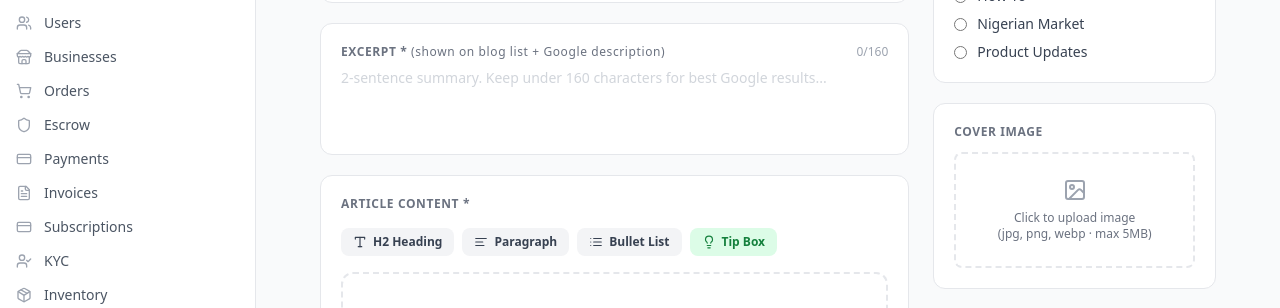
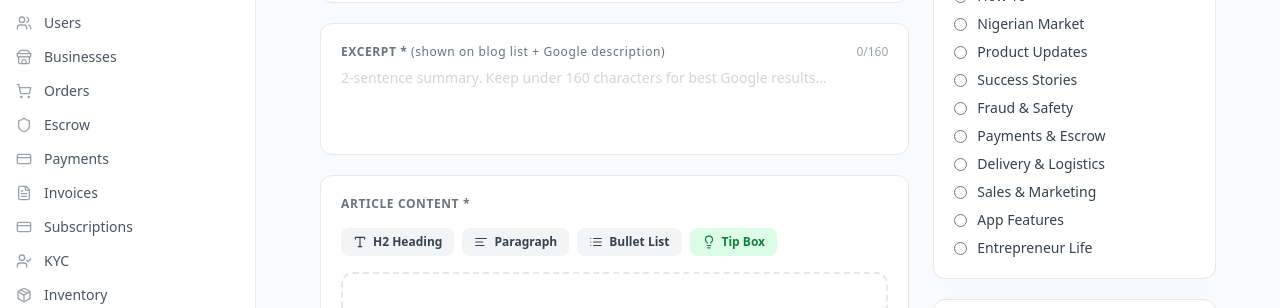
Before and after one commit to TradiChatter-Labs/tradichatter-admin, a Next.js app: page /blog-post-editor in a window 1280 px wide. Shown: the part 264-572 px from the top of the page. Built offline with nearby package versions, Linux system fonts and the light colour scheme; no server answers; sample sign-in values are in the browser's storage.

Commit message:
feat: add 7 new blog categories + update DB constraint migration

```diff
--- a/pages/blog-post-editor.js
+++ b/pages/blog-post-editor.js
@@ -6,7 +6,19 @@ import {
   Image, AlertTriangle, CheckCircle, Type, AlignLeft, List, Lightbulb,
 } from 'lucide-react';
 
-const CATEGORIES = ['Business Tips', 'How-To', 'Nigerian Market', 'Product Updates'];
+const CATEGORIES = [
+  'Business Tips',
+  'How-To',
+  'Nigerian Market',
+  'Product Updates',
+  'Success Stories',
+  'Fraud & Safety',
+  'Payments & Escrow',
+  'Delivery & Logistics',
+  'Sales & Marketing',
+  'App Features',
+  'Entrepreneur Life',
+];
 const EMOJIS = ['📝','💡','🛡️','🔒','⚖️','📈','🚀','💰','🏪','📱','🌍','🤝','⚡','🔑','📊','🎯','💬','🛍️'];
 
 function toSlug(title) {
```
Also changed, not shown: 1 other file (tests, documents, lock files or other folders).
